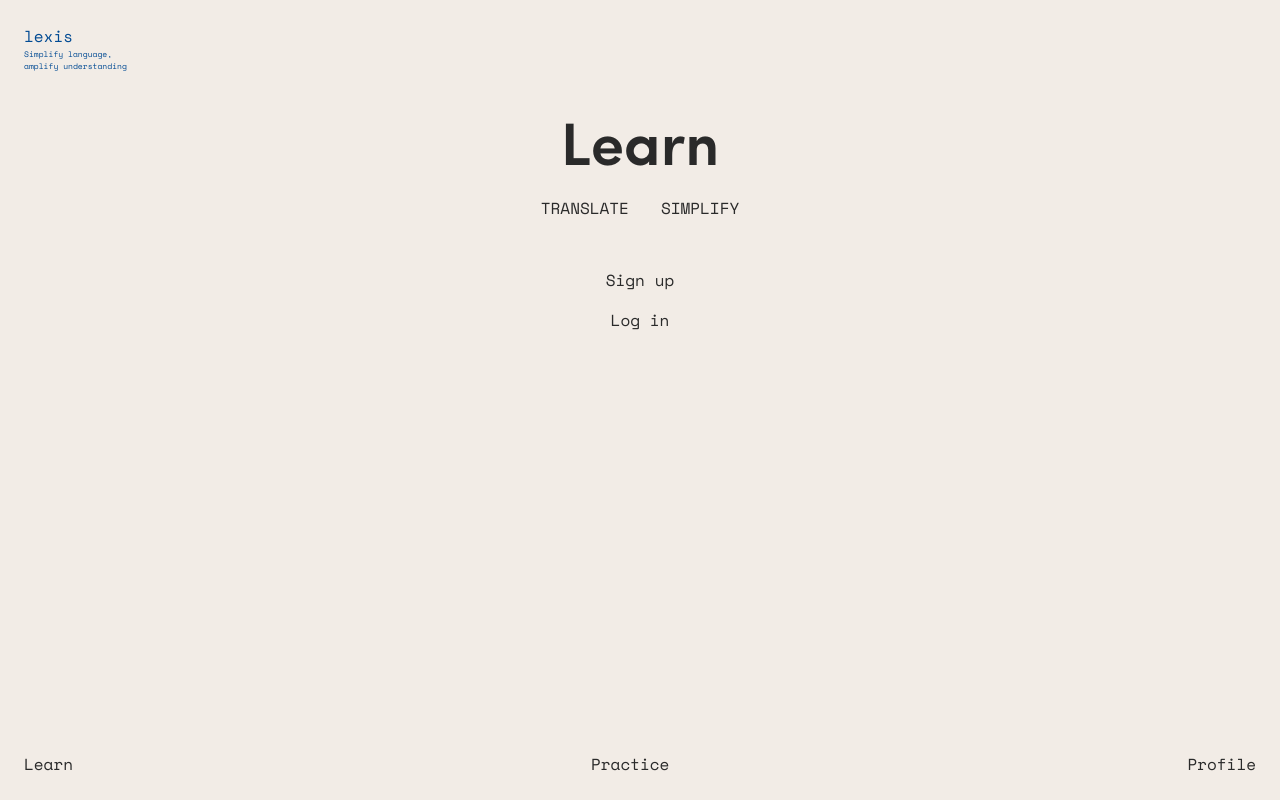
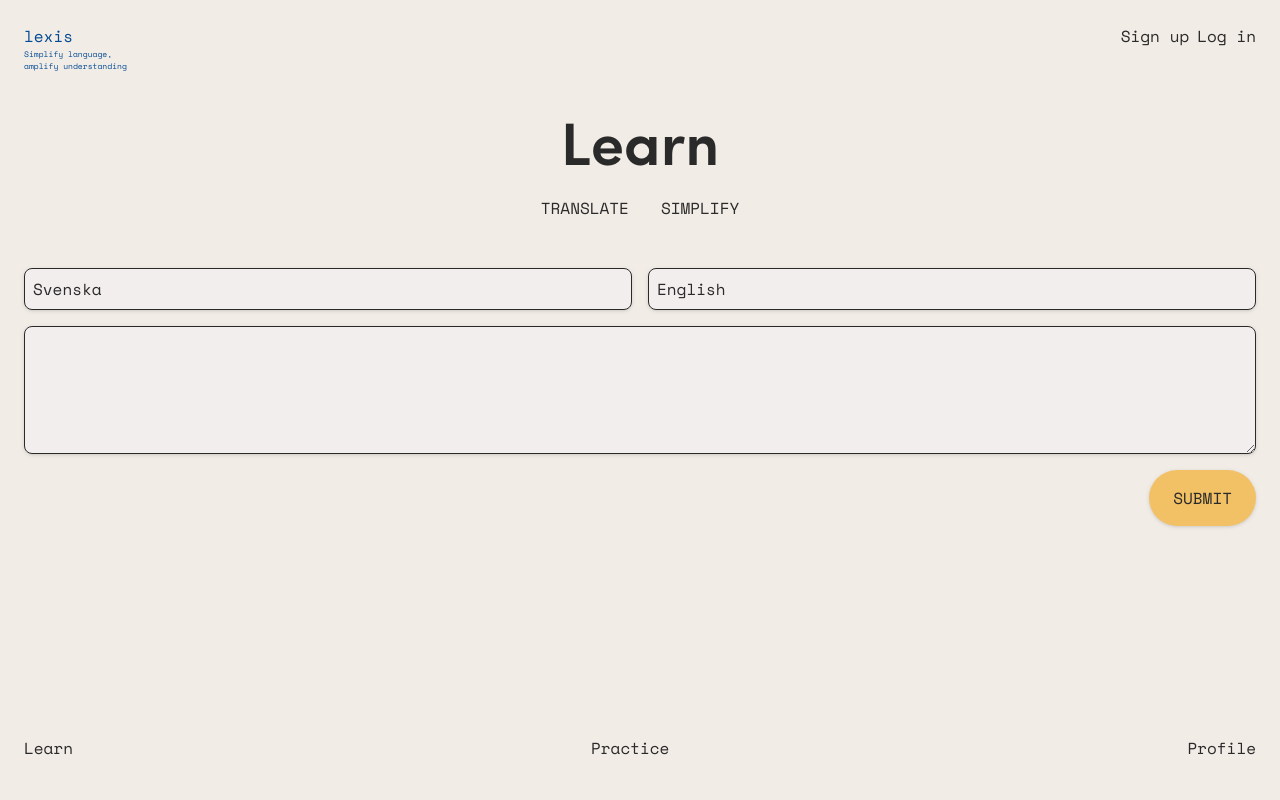
Before and after one commit to jloua/lexis, a Next.js app: page / in a window 1280 px wide. Built offline with nearby package versions, Linux system fonts and the light colour scheme.

Commit message:
Added simple form html and styles for it

```diff
--- a/app/globals.css
+++ b/app/globals.css
@@ -6,10 +6,28 @@ body {
   @apply font-spaceMono bg-offWhite text-dark p-6 min-h-screen flex flex-col;
 }
 
+button {
+  @apply bg-warmYellow w-fit px-6 py-4 uppercase rounded-full drop-shadow;
+}
+
 main {
-  @apply text-center mx-auto pt-12 grow;
+  @apply text-center mx-auto pt-12 grow w-full;
 }
 
 h2 {
   @apply font-sofiaPro text-6xl mb-4;
 }
+
+form textarea,
+form select {
+  @apply bg-light text-dark border border-dark rounded-lg drop-shadow mb-4 p-2;
+}
+
+textarea {
+  font-family: Arial, Helvetica, sans-serif;
+  @apply w-full min-h-32;
+}
+
+select {
+  @apply w-full appearance-none;
+}
--- a/app/layout.tsx
+++ b/app/layout.tsx
@@ -34,6 +34,7 @@ export default function RootLayout({
 			<body
 				className={`${spaceMono.variable} ${sofiaPro.variable} antialiased`}
 			>
+				<div className="flex flex-row justify-between">
 					<div className="text-darkBlue">
 						<h1>lexis</h1>
 						<p className="text-[8px]">
@@ -42,8 +43,15 @@ export default function RootLayout({
 							amplify understanding
 						</p>
 					</div>
+
+					<div className="flex flex-row gap-2">
+						<Link href="/signup">Sign up</Link>
+						<Link href="/login">Log in</Link>
+					</div>
+				</div>
+
 				{children}
-				<nav className="flex flex-row justify-between">
+				<nav className="flex flex-row justify-between pb-4">
 					<Link href="/">Learn</Link>
 					<Link href="/practice">Practice</Link>
 					<Link href="/profile">Profile</Link>
--- a/app/page.tsx
+++ b/app/page.tsx
@@ -1,4 +1,4 @@
-import Link from "next/link";
+
 
 export default function Home() {
   return (
@@ -10,10 +10,28 @@ export default function Home() {
         <span>SIMPLIFY</span>
       </div>
 
-      <div className="flex flex-col gap-4">
-        <Link href="/signup">Sign up</Link>
-        <Link href="/login">Log in</Link>
-      </div>
+      <form action="" className="w-full flex flex-col justify-start">
+        <div className="flex flex-row gap-4">
+          <label htmlFor="input-language" className="sr-only">Input language</label>
+          <select name="input-language" id="input-language">
+            <option value="sv">Svenska</option>
+            <option value="en">English</option>
+            <option value="es">Español</option>
+          </select>
+
+          <label htmlFor="output-language" className="sr-only">Output language</label>
+          <select name="output-language" id="output-language">
+            <option value="en">English</option>
+            <option value="sv">Svenska</option>
+            <option value="es">Español</option>
+          </select>
+        </div>
+
+        <label htmlFor="input" className="sr-only">Input</label>
+        <textarea name="input" id="input"></textarea>
+
+        <button type="submit" className="ml-auto">Submit</button>
+      </form>
     </main>
   );
 }
```
Lines whose indentation alone changed are shown as unchanged.
